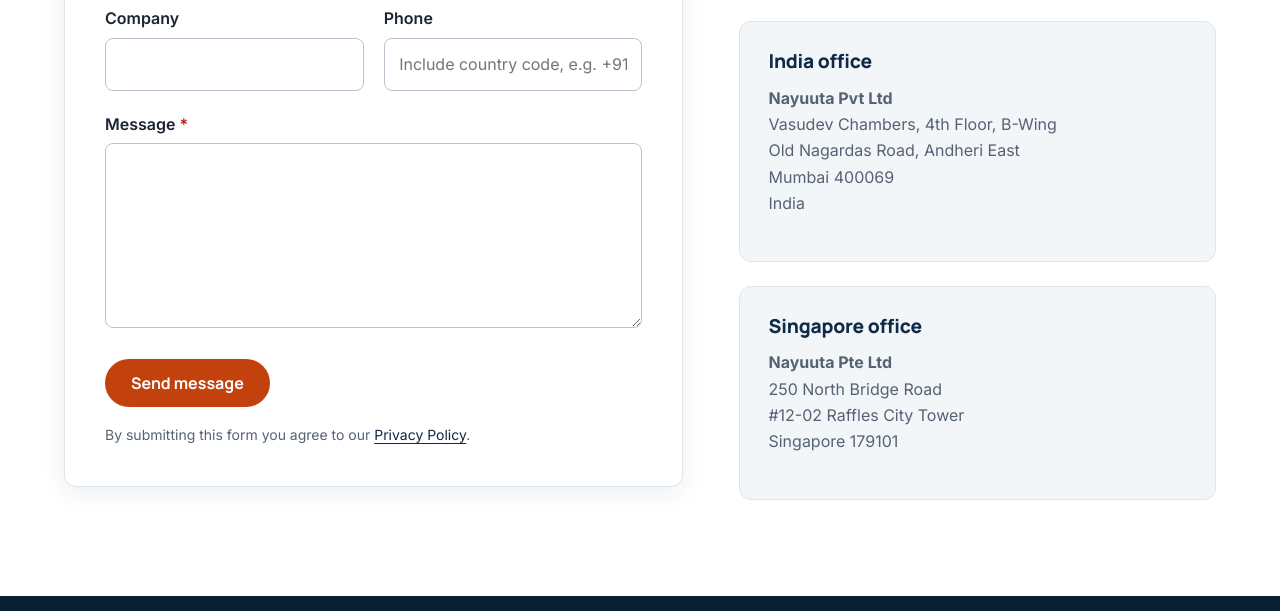
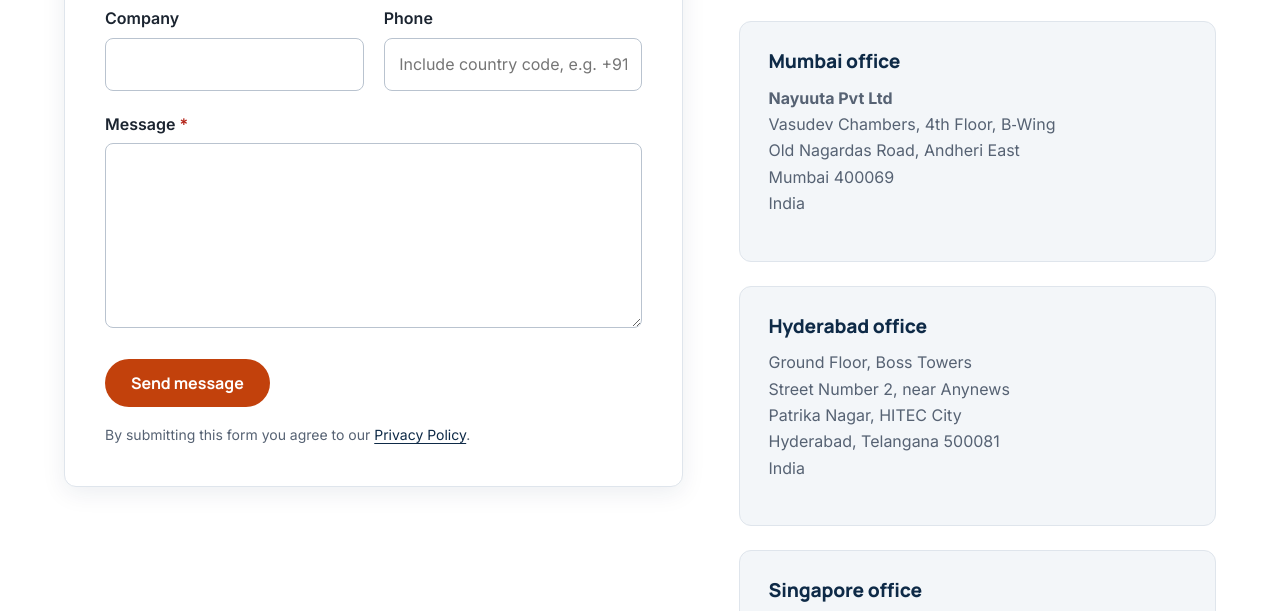
Before and after one commit to AabraKaDabra88/Nayuuta, a plain HTML site: page contact.html in a window 1280 px wide. Shown: the part 750-1361 px from the top of the page. Drawn offline with Linux system fonts and the light colour scheme.

Commit message:
Add Hyderabad office address
Add the Hyderabad office to the Contact page, footer link and
Organization structured data, and rename the India office to Mumbai.

Co-Authored-By: Claude Opus 5.5 <noreply@anthropic.com>
Claude-Session: https://claude.ai/code/session_01XoW3HP28dr4XE8pqr8AW1K

```diff
--- a/contact.html
+++ b/contact.html
@@ -189,12 +189,22 @@
               </div>
             </li>
             <li class="office">
-              <h3>India office</h3>
+              <h3>Mumbai office</h3>
               <address>
                 <strong>Nayuuta Pvt Ltd</strong><br>
-                Vasudev Chambers, 4th Floor, B-Wing<br>
+                Vasudev Chambers, 4th Floor, B&#8209;Wing<br>
                 Old Nagardas Road, Andheri East<br>
                 Mumbai 400069<br>
+                India
+              </address>
+            </li>
+            <li class="office">
+              <h3>Hyderabad office</h3>
+              <address>
+                Ground Floor, Boss Towers<br>
+                Street Number 2, near Anynews<br>
+                Patrika Nagar, HITEC City<br>
+                Hyderabad, Telangana 500081<br>
                 India
               </address>
             </li>
@@ -263,7 +273,7 @@
           </li>
           <li>
             <svg viewBox="0 0 24 24" fill="none" stroke="currentColor" stroke-width="2" stroke-linecap="round" stroke-linejoin="round" aria-hidden="true" focusable="false"><path d="M21 10c0 7-9 13-9 13s-9-6-9-13a9 9 0 0 1 18 0z"/><circle cx="12" cy="10" r="3"/></svg>
-            <a href="contact.html">Mumbai &amp; Singapore offices</a>
+            <a href="contact.html">Mumbai, Hyderabad &amp; Singapore offices</a>
           </li>
         </ul>
       </div>
```
Also changed, not shown: about.html (+1 -1 lines), index.html (+3 -2 lines), partials/footer.html (+1 -1 lines), privacy.html (+1 -1 lines), services.html (+1 -1 lines), solutions.html (+1 -1 lines).
